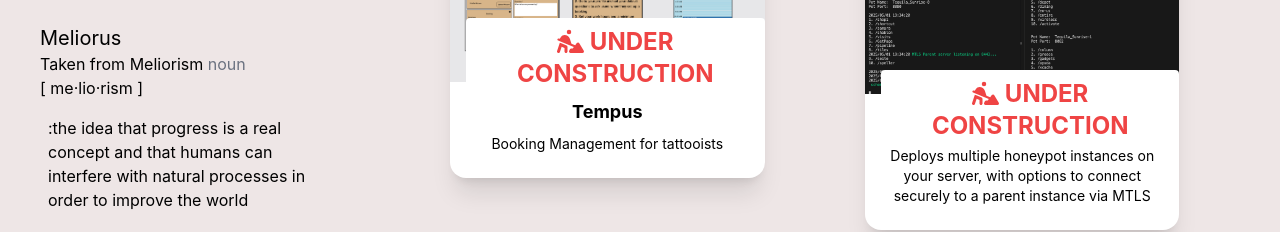
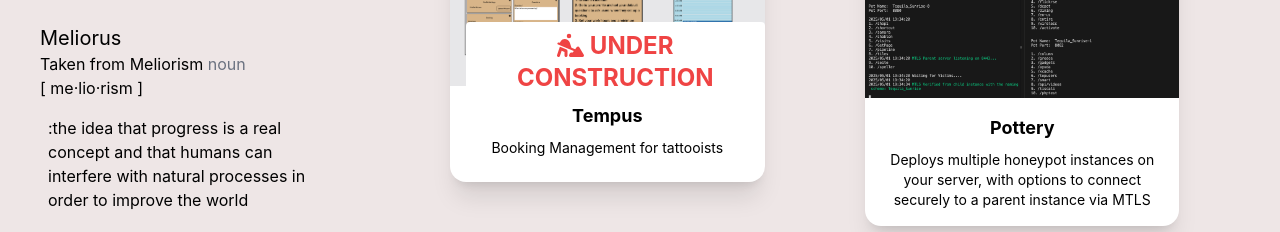
Before and after one commit to noelw19/meliorus, a React (Create React App) app: page / in a window 1280 px wide. Shown: the part 540-772 px from the top of the page. Built offline with nearby package versions, Linux system fonts and the light colour scheme.

Commit message:
add pottery 1

```diff
--- a/src/App.js
+++ b/src/App.js
@@ -67,7 +67,7 @@ function App() {
           <Card img={alo} title={"A Loved One (Alo)"} description={"A Place to store your loved ones memory"} click={() => { window.open("https://alo.meliorus.co.nz", "_blank") }} />
           <Card img={docbot} title={"DocBot"} description={"AI Rag application. Upload a book and ask questions about the content."} click={() => { window.open("https://rag.meliorus.co.nz", "_blank") }} />
           <Card img={tempus} title={"Tempus"} unfinished description={"Booking Management for tattooists"} click={() => { window.open("https://tempus.meliorus.co.nz", "_blank") }} />
-          <Card img={pottery} title={"Pottery"} unfinished description={"Deploys multiple honeypot instances on your server, with options to connect securely to a parent instance via MTLS "} click={() => { window.open("https://https://github.com/noelw19/Pottery", "_blank") }} />
+          <Card img={pottery} title={"Pottery"} description={"Deploys multiple honeypot instances on your server, with options to connect securely to a parent instance via MTLS "} click={() => { window.open("https://github.com/noelw19/Pottery", "_blank") }} />
 
         </div>
       </div>
```
